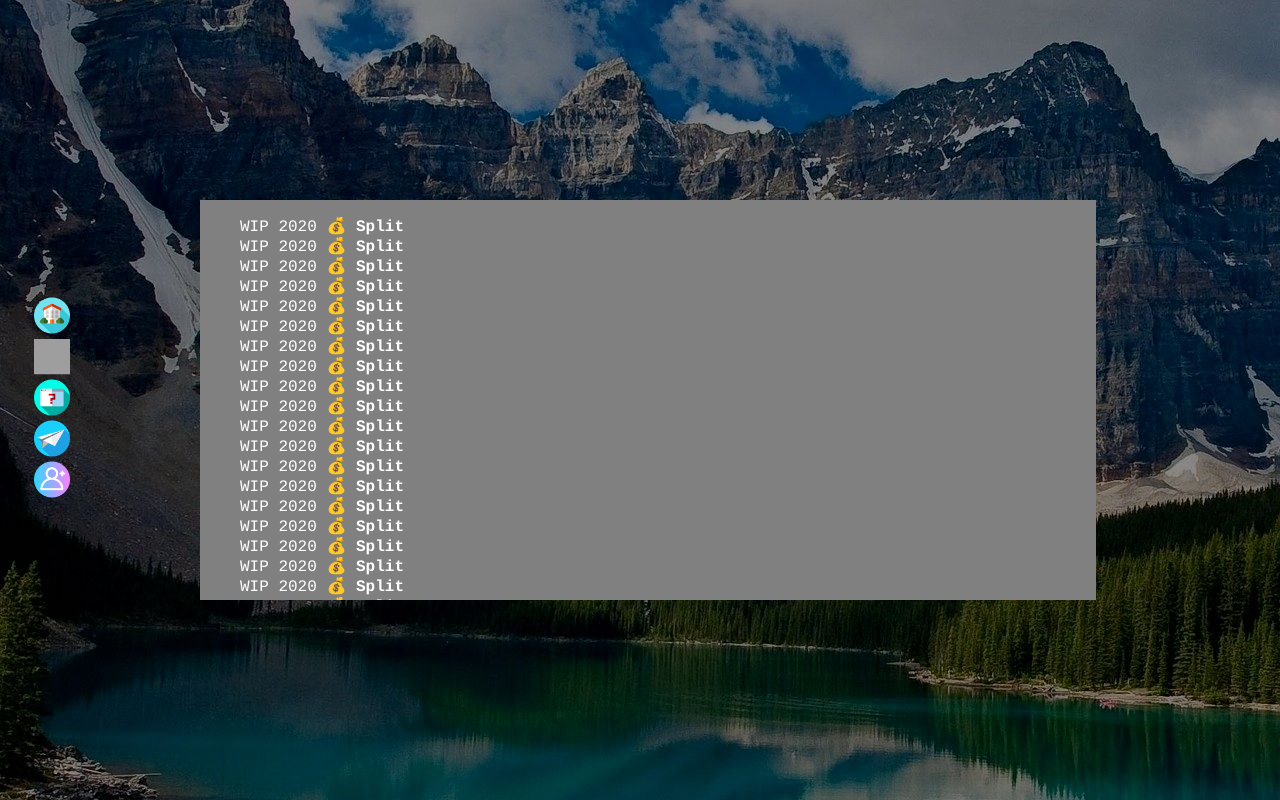
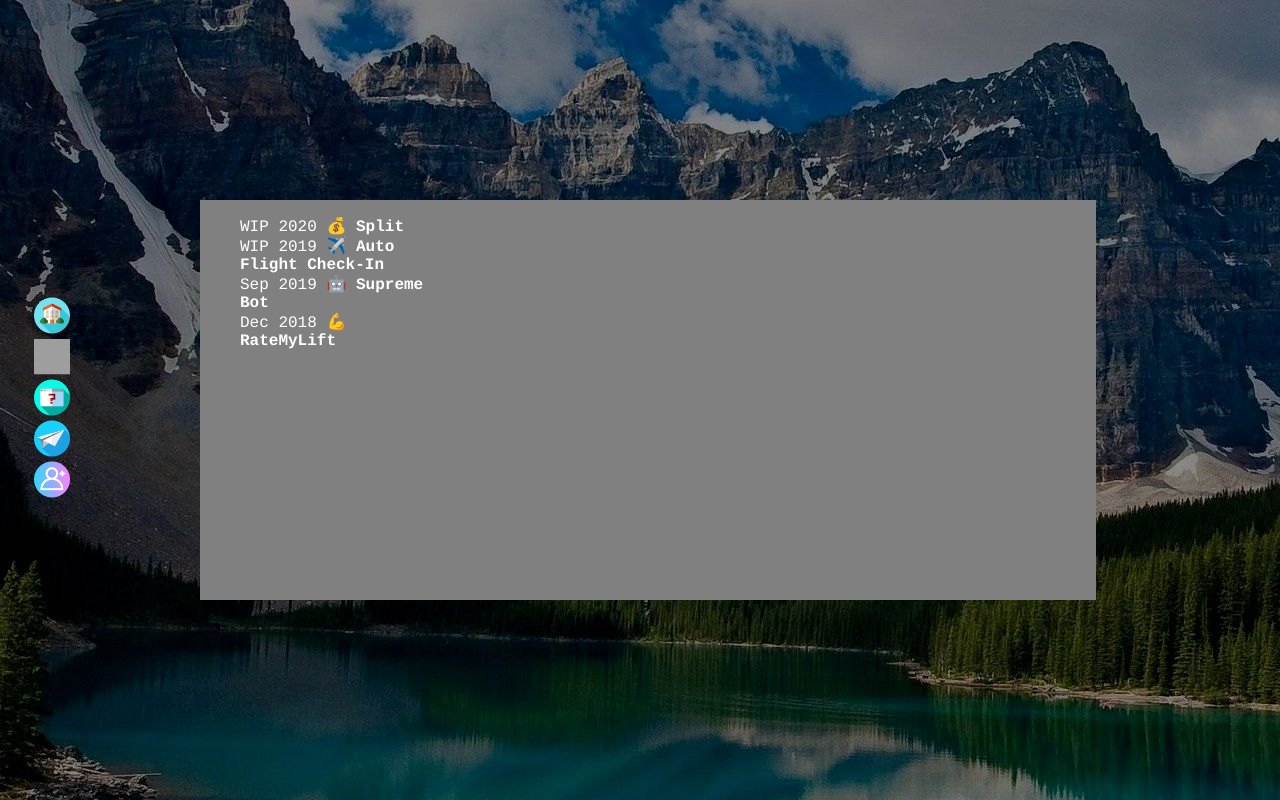
Before and after one commit to sarveshkalwit/My-Website, a Flask app: page /ventures in a window 1280 px wide. Run offline with Flask 2, Linux system fonts and the light colour scheme; grey boxes are pictures that could not be loaded.

Commit message:
removed dud list items

```diff
--- a/templates/ventures.html
+++ b/templates/ventures.html
@@ -9,147 +9,6 @@
 		<!--list of ventures-->
 		<div id="div-ventures-list">
 			<ul id="ventures-list">
-
-			<li class="venture">
-				<span class="date">WIP 2020</span>
-				<span class="emoji">💰</span>
-				<b>Split</b>
-			</li>
-			<li class="venture">
-				<span class="date">WIP 2020</span>
-				<span class="emoji">💰</span>
-				<b>Split</b>
-			</li>
-			<li class="venture">
-				<span class="date">WIP 2020</span>
-				<span class="emoji">💰</span>
-				<b>Split</b>
-			</li>
-			<li class="venture">
-				<span class="date">WIP 2020</span>
-				<span class="emoji">💰</span>
-				<b>Split</b>
-			</li>
-			<li class="venture">
-				<span class="date">WIP 2020</span>
-				<span class="emoji">💰</span>
-				<b>Split</b>
-			</li>
-			<li class="venture">
-				<span class="date">WIP 2020</span>
-				<span class="emoji">💰</span>
-				<b>Split</b>
-			</li>
-			<li class="venture">
-				<span class="date">WIP 2020</span>
-				<span class="emoji">💰</span>
-				<b>Split</b>
-			</li>
-			<li class="venture">
-				<span class="date">WIP 2020</span>
-				<span class="emoji">💰</span>
-				<b>Split</b>
-			</li>
-			<li class="venture">
-				<span class="date">WIP 2020</span>
-				<span class="emoji">💰</span>
-				<b>Split</b>
-			</li>
-			<li class="venture">
-				<span class="date">WIP 2020</span>
-				<span class="emoji">💰</span>
-				<b>Split</b>
-			</li>
-			<li class="venture">
-				<span class="date">WIP 2020</span>
-				<span class="emoji">💰</span>
-				<b>Split</b>
-			</li>
-			<li class="venture">
-				<span class="date">WIP 2020</span>
-				<span class="emoji">💰</span>
-				<b>Split</b>
-			</li>
-			<li class="venture">
-				<span class="date">WIP 2020</span>
-				<span class="emoji">💰</span>
-				<b>Split</b>
-			</li>
-			<li class="venture">
-				<span class="date">WIP 2020</span>
-				<span class="emoji">💰</span>
-				<b>Split</b>
-			</li>
-			<li class="venture">
-				<span class="date">WIP 2020</span>
-				<span class="emoji">💰</span>
-				<b>Split</b>
-			</li>
-			<li class="venture">
-				<span class="date">WIP 2020</span>
-				<span class="emoji">💰</span>
-				<b>Split</b>
-			</li>
-			<li class="venture">
-				<span class="date">WIP 2020</span>
-				<span class="emoji">💰</span>
-				<b>Split</b>
-			</li>
-			<li class="venture">
-				<span class="date">WIP 2020</span>
-				<span class="emoji">💰</span>
-				<b>Split</b>
-			</li>
-			<li class="venture">
-				<span class="date">WIP 2020</span>
-				<span class="emoji">💰</span>
-				<b>Split</b>
-			</li>
-			<li class="venture">
-				<span class="date">WIP 2020</span>
-				<span class="emoji">💰</span>
-				<b>Split</b>
-			</li>
-			<li class="venture">
-				<span class="date">WIP 2020</span>
-				<span class="emoji">💰</span>
-				<b>Split</b>
-			</li>
-			<li class="venture">
-				<span class="date">WIP 2020</span>
-				<span class="emoji">💰</span>
-				<b>Split</b>
-			</li>
-			<li class="venture">
-				<span class="date">WIP 2020</span>
-				<span class="emoji">💰</span>
-				<b>Split</b>
-			</li>
-			<li class="venture">
-				<span class="date">WIP 2020</span>
-				<span class="emoji">💰</span>
-				<b>Split</b>
-			</li>
-			<li class="venture">
-				<span class="date">WIP 2020</span>
-				<span class="emoji">💰</span>
-				<b>Split</b>
-			</li>
-			<li class="venture">
-				<span class="date">WIP 2020</span>
-				<span class="emoji">💰</span>
-				<b>Split</b>
-			</li>
-			<li class="venture">
-				<span class="date">WIP 2020</span>
-				<span class="emoji">💰</span>
-				<b>Split</b>
-			</li>
-			<li class="venture">
-				<span class="date">WIP 2020</span>
-				<span class="emoji">💰</span>
-				<b>Split</b>
-			</li>
 				<li class="venture" id="venture-split">
 					<span class="date">WIP 2020</span>
 					<span class="emoji">💰</span>
@@ -176,5 +35,4 @@
 			</ul>
 		</div>
 	</div>
-
 {% endblock %}
```
Lines whose indentation alone changed are shown as unchanged.
